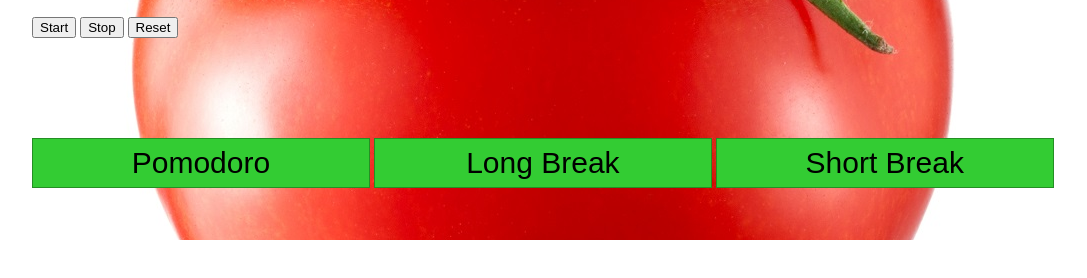
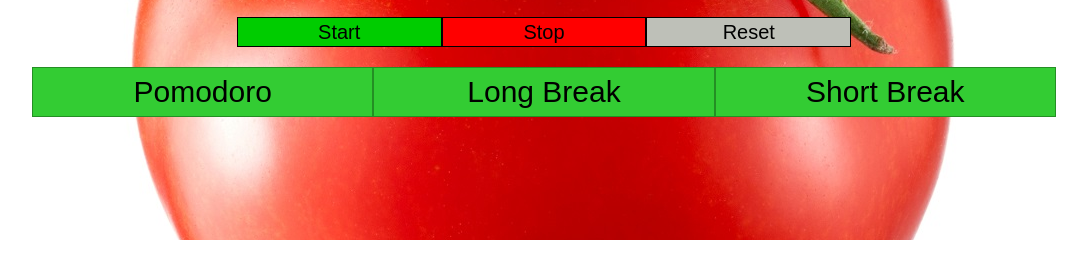
Before and after one commit to MJayowski/Pomodoro, a plain HTML site: page index.html in a window 1280 px wide. Shown: the part 310-588 px from the top of the page, without its empty margins (96-1183 px from the left). Drawn offline with Linux system fonts and the light colour scheme.

Commit message:
Update pomodoro.css

```diff
--- a/pomodoro.css
+++ b/pomodoro.css
@@ -1,4 +1,4 @@
-.cont {
+.cont{
 	width: 100%;
 	height: 100%;
 	background: white;
@@ -6,7 +6,7 @@
 	padding: 0;
 }
 
-.clockBox {
+.clockBox{
 	width: 80%;
 	height: 500px;
 	background: url(stuff/pom.jpg) no-repeat center;
@@ -28,22 +28,67 @@
 	left: 35%;
 }
 
-.divBut{
+.divFunctionBut{
 	position: relative;
 	width: 60%;
-	height: 35px;
-	top: 60%;
+	height: 50px;
 	left: 20%;
+	top: 0%;
 }
 
-.functionButton{
+.divTimeBut{
+	position: relative;
+	width: 100%;
+	height: 35px;
+	left: 0;
+}
+
+.functionButtonStart{
 	position: relative;
 	font-size: 20px;
-	width: 32%;
+	width: 33.33333333%;
 	height: 30px;
 	border: 1px solid;
-	margin: 0;
-	padding: 0;
+	background-color: #00cc00;
+	transition-duration: 0.4s;
+	float: left;
+}
+
+.functionButtonStart:hover{
+	background-color: #009900;
+	transition-duration: 0.4s;
+}
+
+.functionButtonStop{
+	position: relative;
+	font-size: 20px;
+	width: 33.33333333%;
+	height: 30px;
+	border: 1px solid;
+	background-color: #ff0000;
+	transition-duration: 0.4s;
+	float: left;
+}
+
+.functionButtonStop:hover{
+	background-color: #cc0000;
+	transition-duration: 0.4s;
+}
+
+.functionButtonReset{
+	position: relative;
+	font-size: 20px;
+	width: 33.33333333%;
+	height: 30px;
+	border: 1px solid;
+	background-color: #bec0b8;
+	transition-duration: 0.4s;
+
+}
+
+.functionButtonReset:hover{
+	background-color: #a9aba0;
+	transition-duration: 0.4s;
 }
 
 .timeButton{
@@ -53,9 +98,9 @@
 	transition-duration: 0.4s;
 	border: 1px solid;
 	border-color: #248f24;
-	width: 33%;
+	width: 33.33333333%;
 	height: 50px;
-	top: 100px;
+	float: left;
 }
 
 .timeButton:hover{
@@ -63,12 +108,12 @@
 }
 
 
-.myProgress {
+.myProgress{
 	width: 100%;
 	background-color: grey;
 }
 
-.myBar {
+.bar{
 	width: 0;
 	height: 30px;
 	background-color: teal;
```
